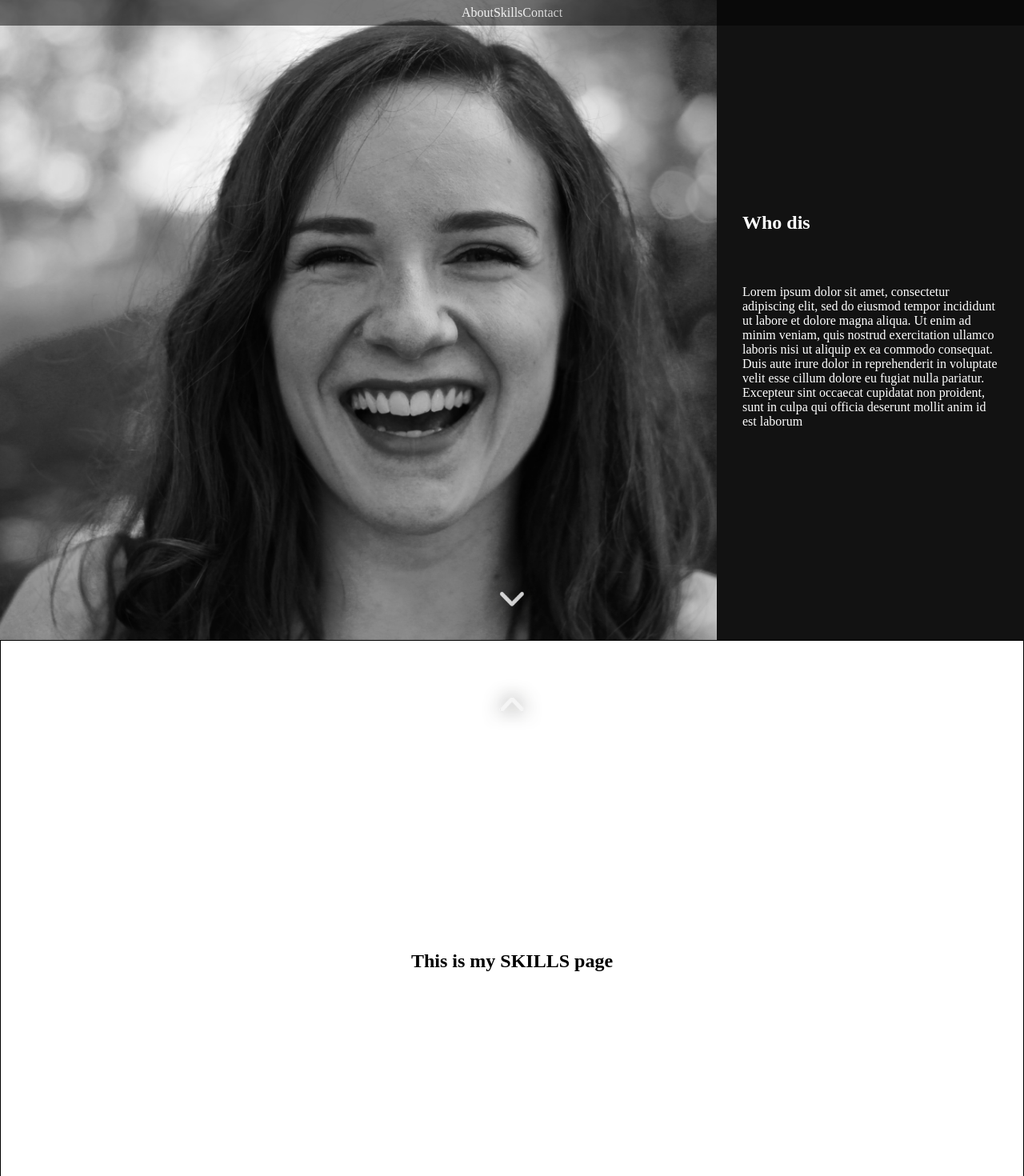
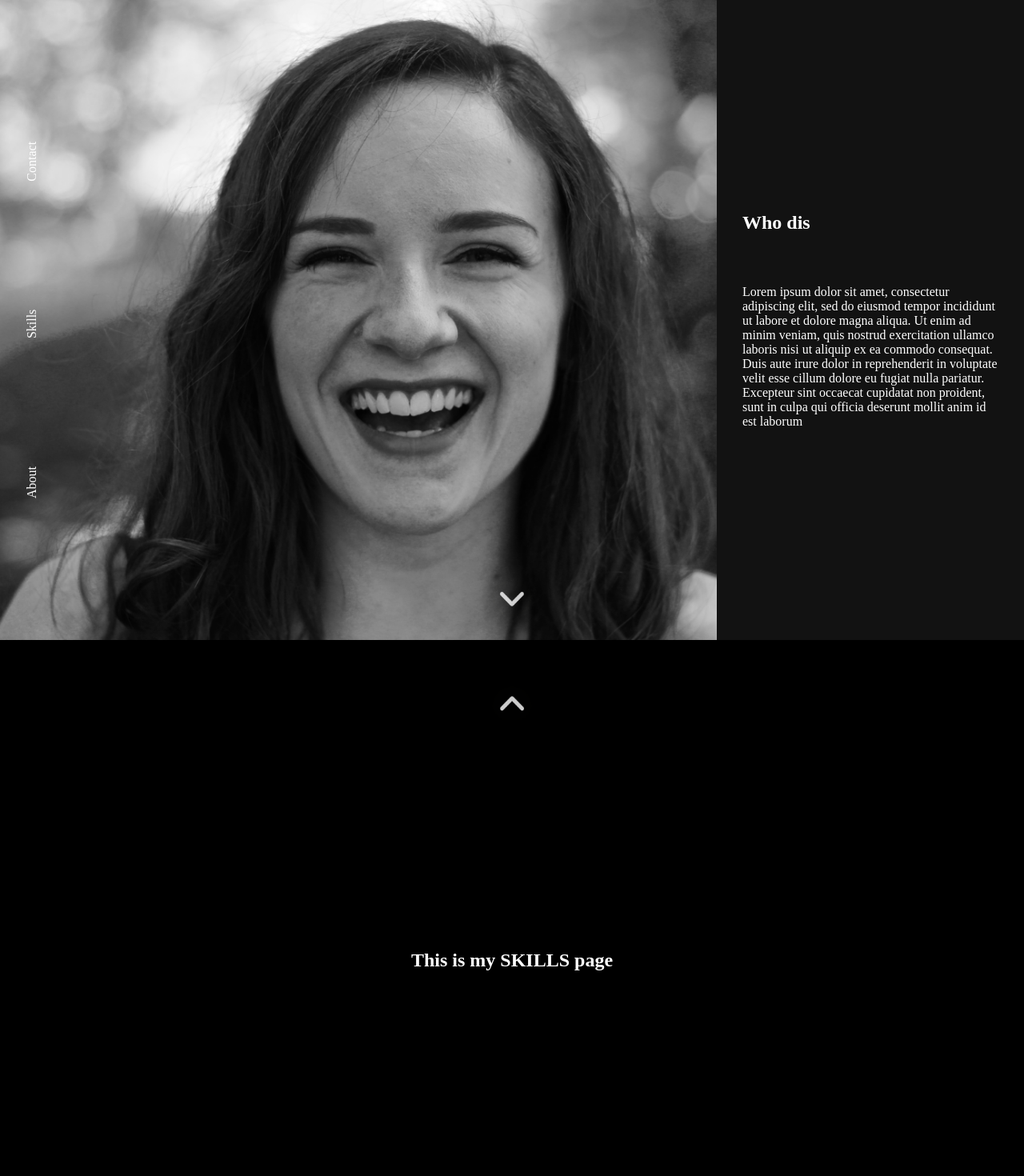
Before and after one commit to Slambermont/my-website, a React (Create React App) app: page /about in a window 1280 px wide. Shown: the top 1470 px of the page at 80% size. Built offline with nearby package versions, Linux system fonts and the light colour scheme.

Commit message:
Rotate navigation

```diff
--- a/src/css/components/nav_bar.css
+++ b/src/css/components/nav_bar.css
@@ -2,12 +2,16 @@
   position: fixed;
   top: 0;
   z-index: 2;
-  width: 100%;
-  height: 2rem;
+  width: 100vh;
+  height: 5rem;
   display: flex;
   justify-content: center;
   align-items: center;
-  opacity: 0.5;
-  background-color: black;
   color: white;
+  -webkit-transform-origin: left top;
+  -webkit-transform:rotate(-90deg) translateX(-100%);
 }
+
+.nav-bar a {
+  margin: 5rem;
+}
--- a/src/css/pages/skills.css
+++ b/src/css/pages/skills.css
@@ -5,5 +5,6 @@
   justify-content: center;
   align-items: center;
   min-height: 100vh;
-  border: 1px solid black;
+  background-color: black;
+  color: white;
 }
```
Also changed, not shown: public/city.jpg (added).
